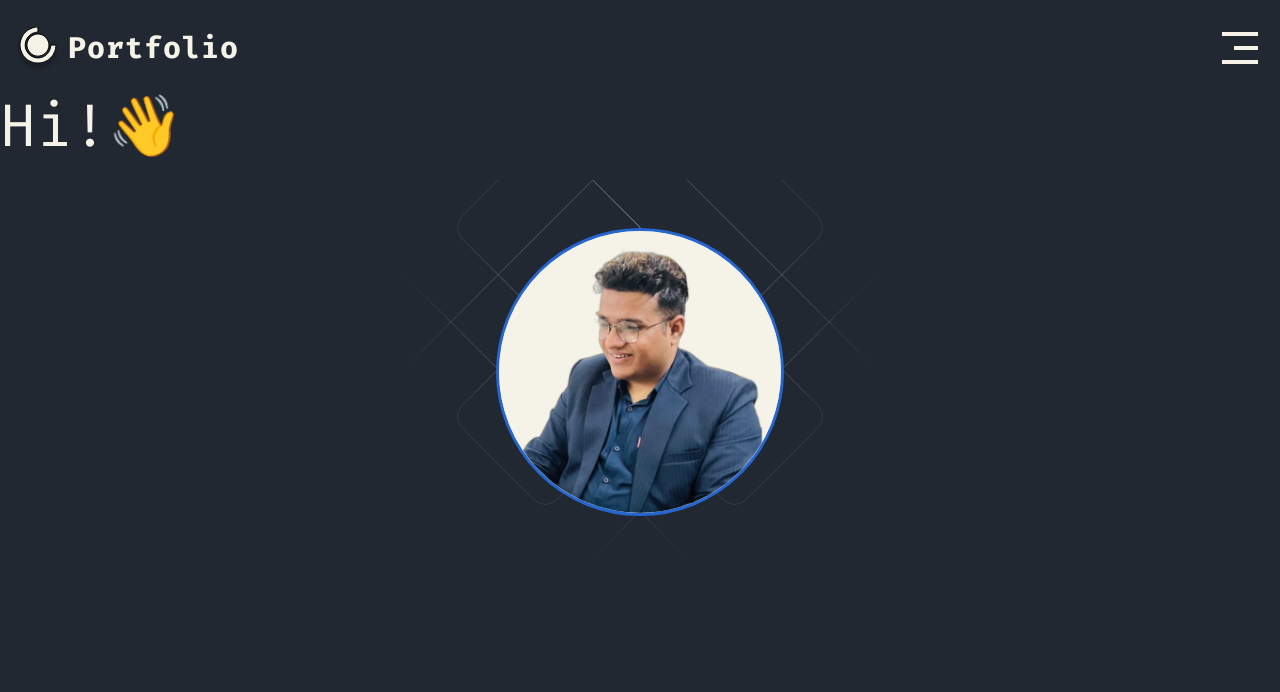
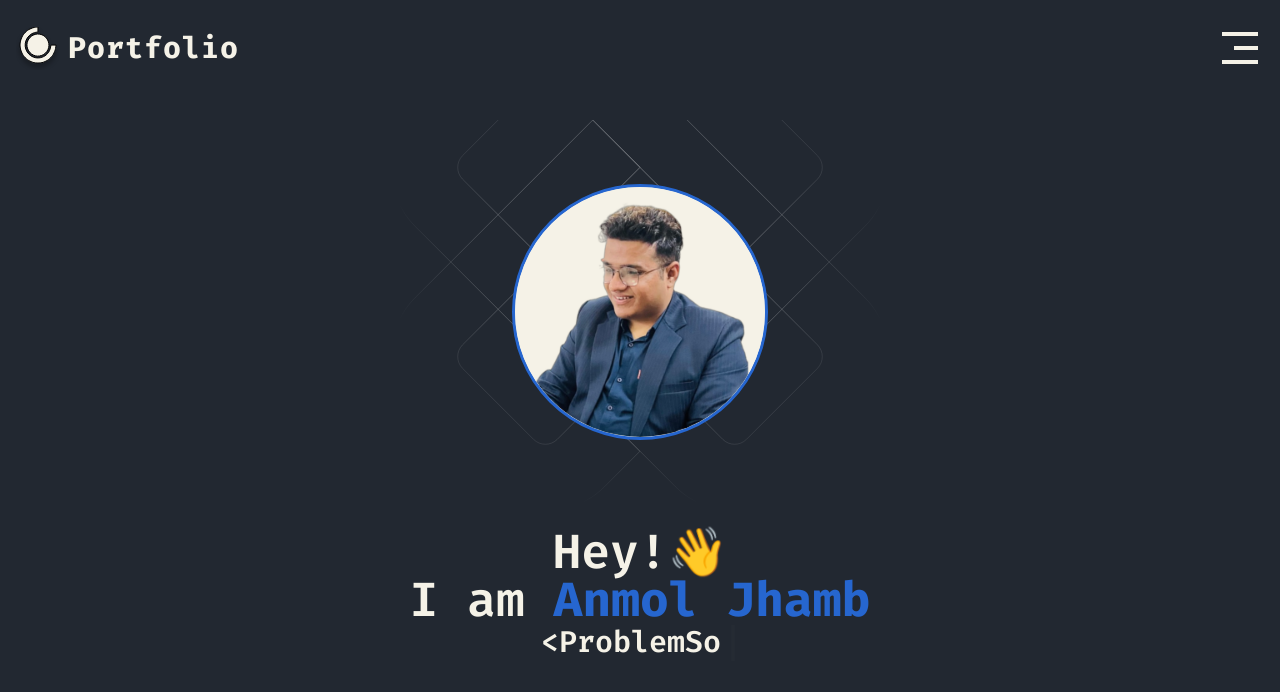
Before and after one commit to anmoljhamb/portfolio, a React (Vite) app in the folder client/: page / in a window 1280 px wide. Shown: the top 692 px of the page. Built offline with nearby package versions, Linux system fonts and the light colour scheme.

Commit message:
Name and words added.

```diff
--- a/client/src/components/Hero.tsx
+++ b/client/src/components/Hero.tsx
@@ -1,18 +1,35 @@
 import { Pic } from "../assets";
+import { heroWords } from "../constants";
 import HeroBgAnimation from "./HeroBgAnimation";
+import { useTypewriter, Cursor } from "react-simple-typewriter";
 
 const Hero = () => {
+  const [text] = useTypewriter({
+    words: heroWords,
+    delaySpeed: 2500,
+    loop: 0,
+  });
+
   return (
     <>
       <section id="hero">
-        <div className="text-6xl">
-          Hi!
+        <div className="my-6 overflow-hidden mx-auto relative flex flex-row justify-center items-center w-full h-96">
+          <div className="w-64 h-64 rounded-full bg-text-primary z-10 border-[3px] border-brand overflow-hidden">
+            <img src={Pic} alt="" />
+          </div>
+          <HeroBgAnimation />
+        </div>
+        <div className="text-5xl text-center font-semibold">
+          Hey!
           <div className="inline-block animate-wiggle">👋</div>
-          <div className="my-6 overflow-hidden mx-auto relative flex flex-row justify-center items-center w-full h-96">
-            <div className="w-72 h-72 rounded-full bg-text-primary z-10 border-[3px] border-brand overflow-hidden">
-              <img src={Pic} alt="" />
-            </div>
-            <HeroBgAnimation />
+          <div className="">
+            I am <span className="text-brand font-bold">Anmol Jhamb</span>
+          </div>
+          <div className="text-3xl text-text-primary">
+            {text}
+            <span className="text-text-primary">
+              <Cursor />
+            </span>
           </div>
         </div>
       </section>
--- a/client/src/constants.ts
+++ b/client/src/constants.ts
@@ -4,3 +4,9 @@ export const socials = [
   "https://instagram.com/heyitsanmolj",
   "https://twitter.com/heyitsanmolj",
 ];
+
+export const heroWords = [
+  "<LinuxAdvocate/>",
+  "<ProblemSolver/>",
+  "<OpenSource Enthusiast/>",
+];
--- /dev/null
+++ b/package.json
@@ -0,0 +1,5 @@
+{
+  "dependencies": {
+    "react-simple-typewriter": "^5.0.1"
+  }
+}
```
Also changed, not shown: 2 other files (tests, documents, lock files or other folders).
